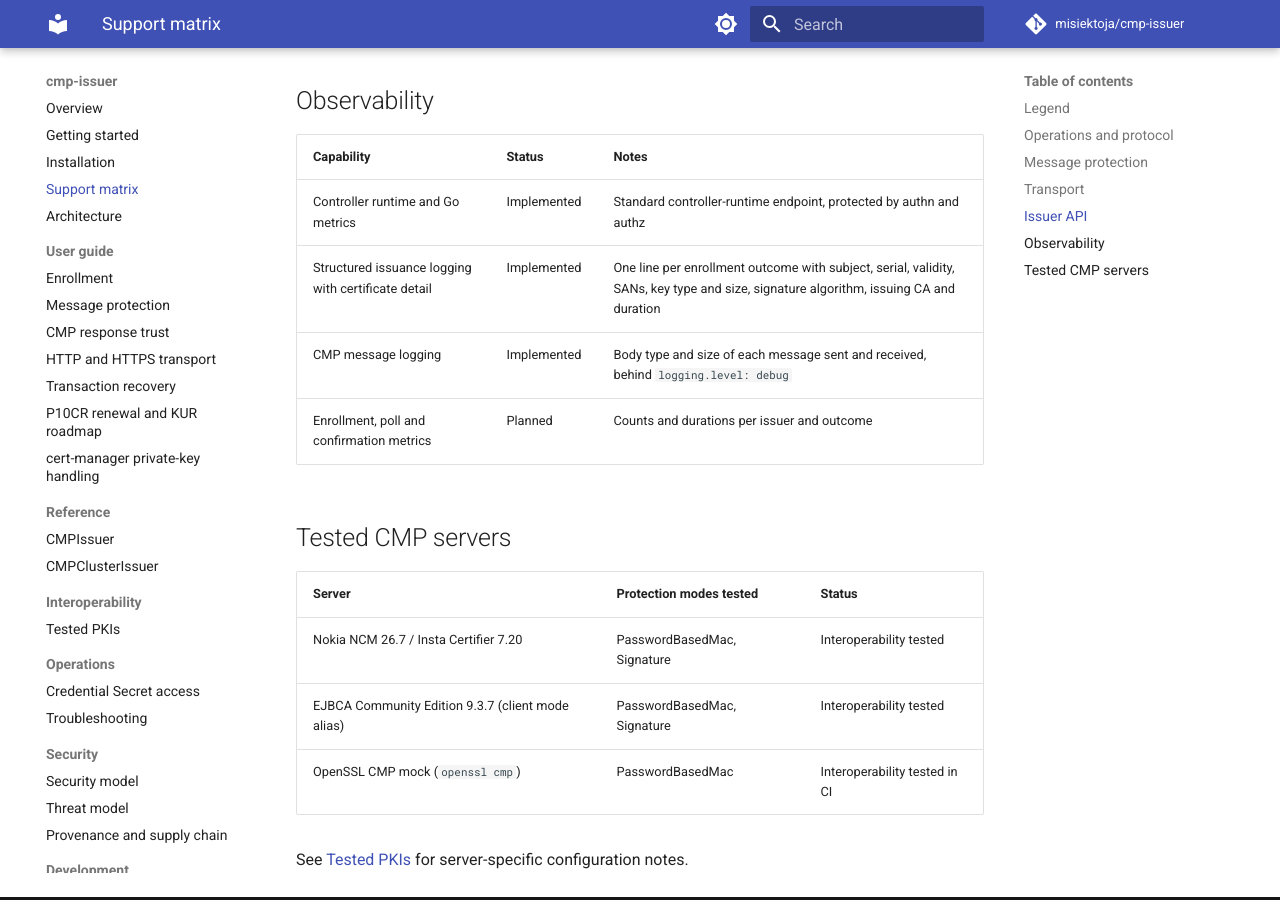
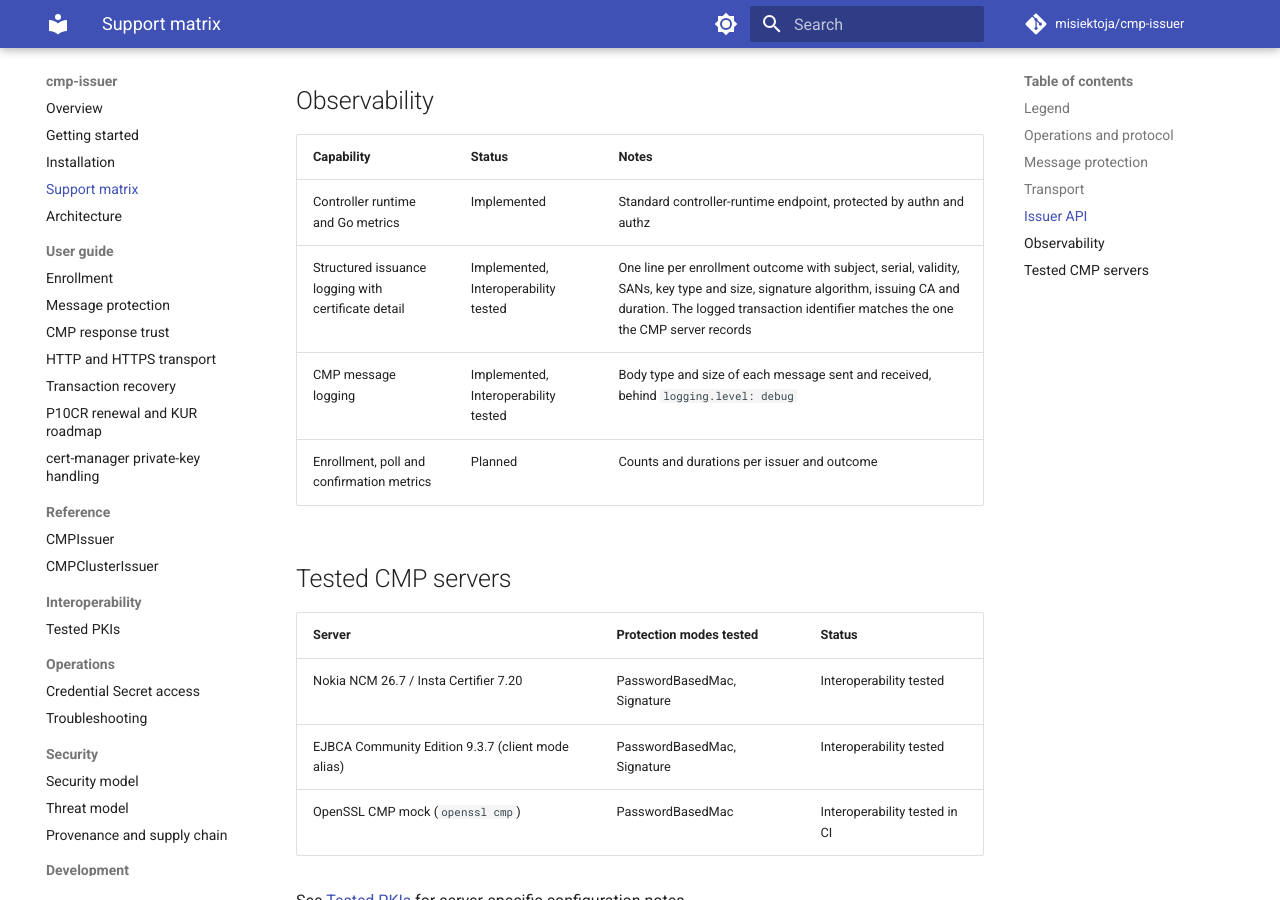
Before and after one commit to misiektoja/cmp-issuer, an MkDocs documentation site: the page built from docs/support-matrix.md, in a window 1280 px wide and 900 px high, scrolled down 3016 px. Built offline with MkDocs 1.6.1 and Material for MkDocs 9.7.7, drawn with Linux system fonts in a browser that asks for light colours; comment, search, counter and statistics services are not loaded.

Commit message:
docs: mark the issuance and message logging as interoperability tested

```diff
--- a/docs/support-matrix.md
+++ b/docs/support-matrix.md
@@ -66,8 +66,8 @@ cmp-issuer implements a narrow CMPv2 profile for cert-manager external issuance.
 | Capability | Status | Notes |
 | --- | --- | --- |
 | Controller runtime and Go metrics | Implemented | Standard controller-runtime endpoint, protected by authn and authz |
-| Structured issuance logging with certificate detail | Implemented | One line per enrollment outcome with subject, serial, validity, SANs, key type and size, signature algorithm, issuing CA and duration |
-| CMP message logging | Implemented | Body type and size of each message sent and received, behind `logging.level: debug` |
+| Structured issuance logging with certificate detail | Implemented, Interoperability tested | One line per enrollment outcome with subject, serial, validity, SANs, key type and size, signature algorithm, issuing CA and duration. The logged transaction identifier matches the one the CMP server records |
+| CMP message logging | Implemented, Interoperability tested | Body type and size of each message sent and received, behind `logging.level: debug` |
 | Enrollment, poll and confirmation metrics | Planned | Counts and durations per issuer and outcome |
 
 ## Tested CMP servers
```
